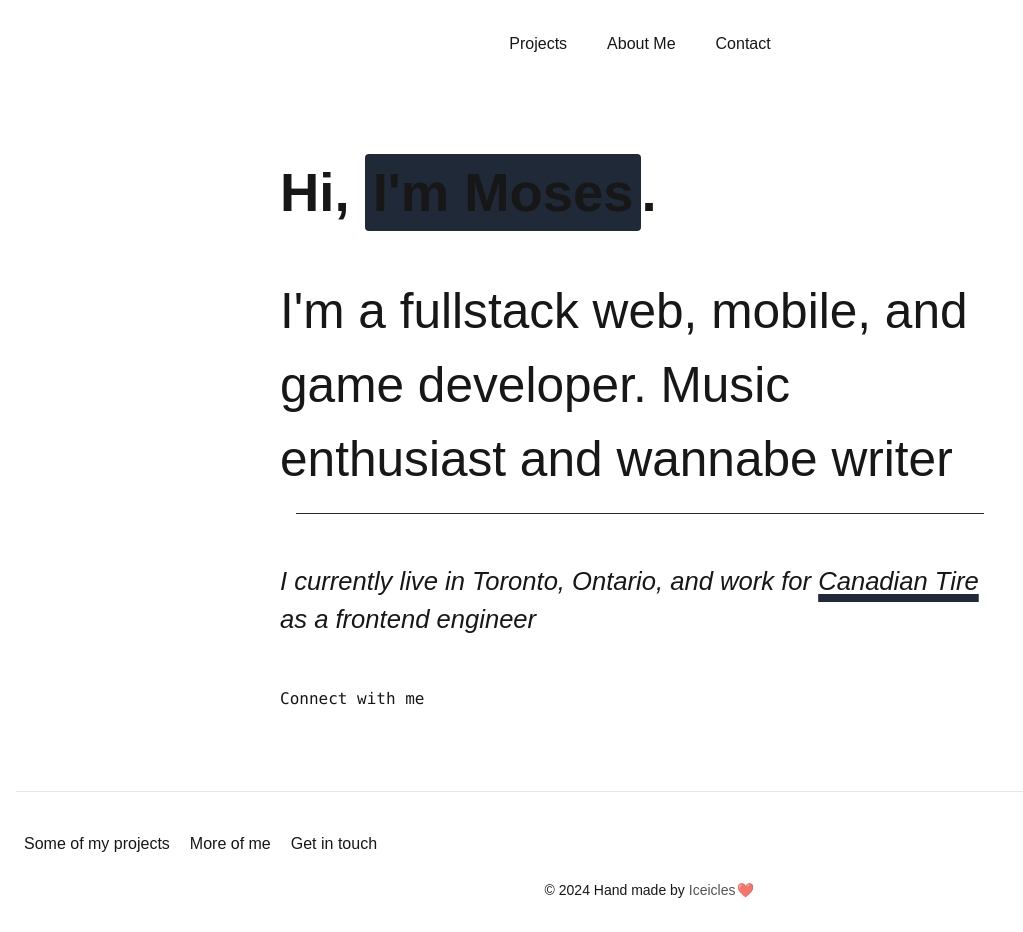
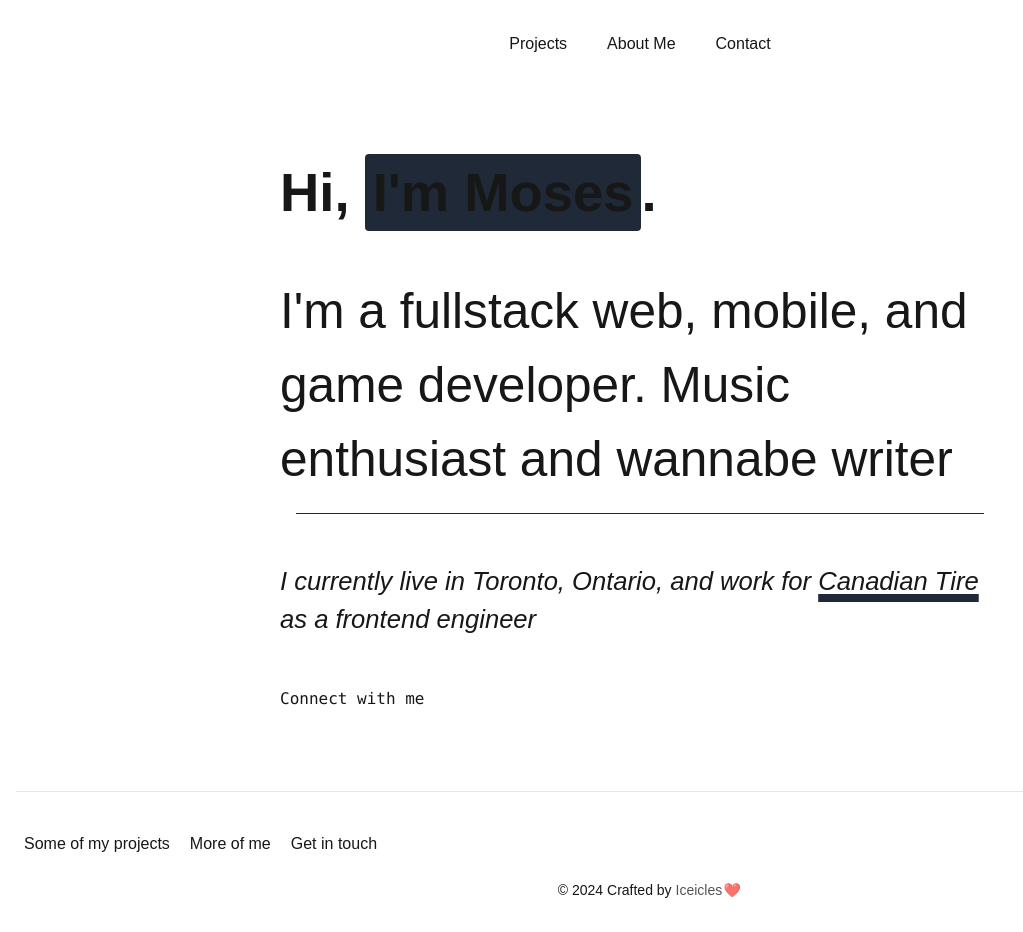
Before and after one commit to iceicles/portfolio, a Next.js app: page / in a window 1280 px wide. Shown: the whole page, without its empty margins (0-1023 px from the left). Built offline with nearby package versions, Linux system fonts and the light colour scheme.

Commit message:
changed footer wording

```diff
--- a/components/Footer/index.tsx
+++ b/components/Footer/index.tsx
@@ -24,7 +24,7 @@ const Footer: FC<{}> = ({}) => {
             </div>
 
             <div className='block text-sm lg:text-center mt-4 ml-2 lg:ml-0'>
-              © 2024 Hand made by {}
+              © 2024 Crafted by {}
               <Link
                 href='https://github.com/iceicles'
                 target='_blank'
```
